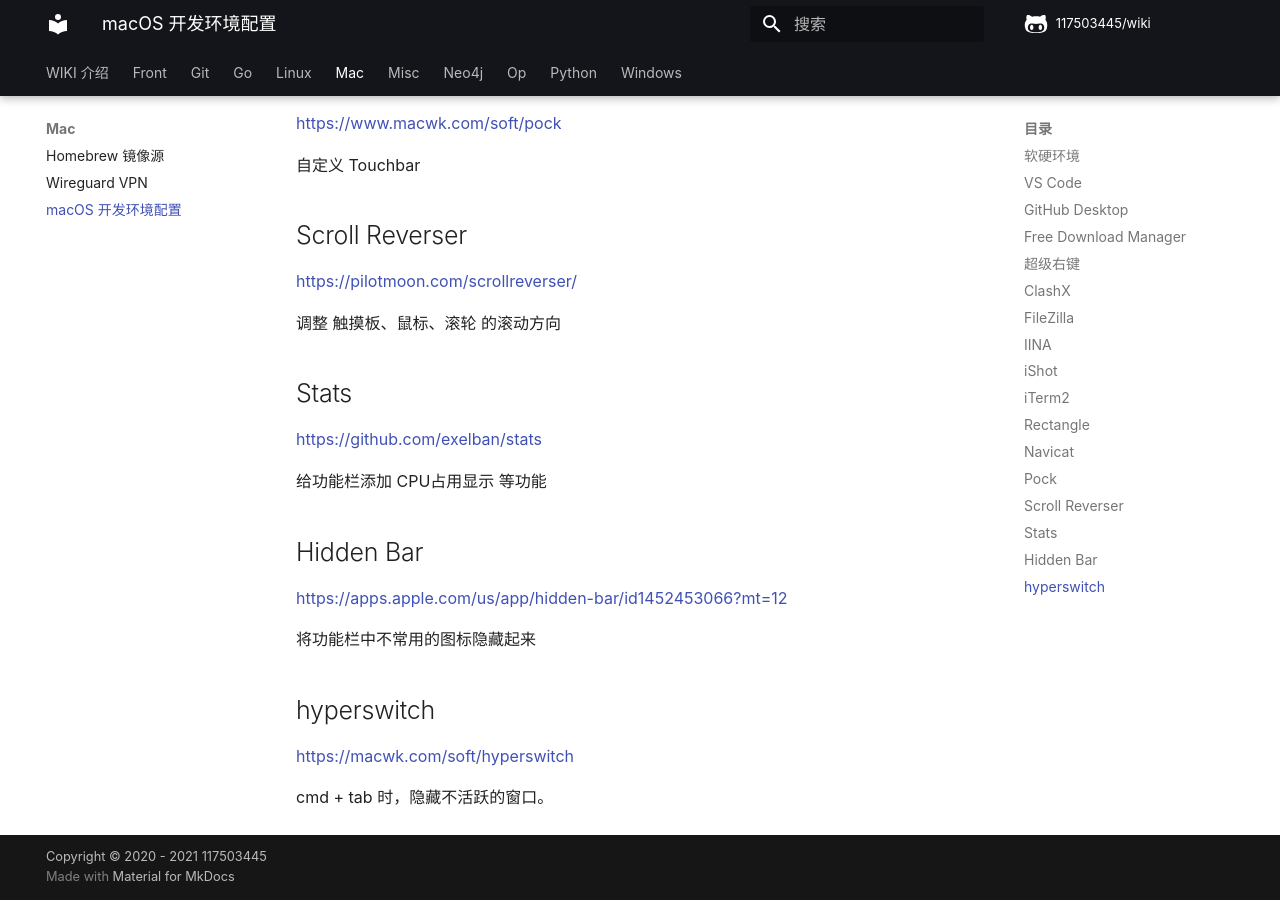
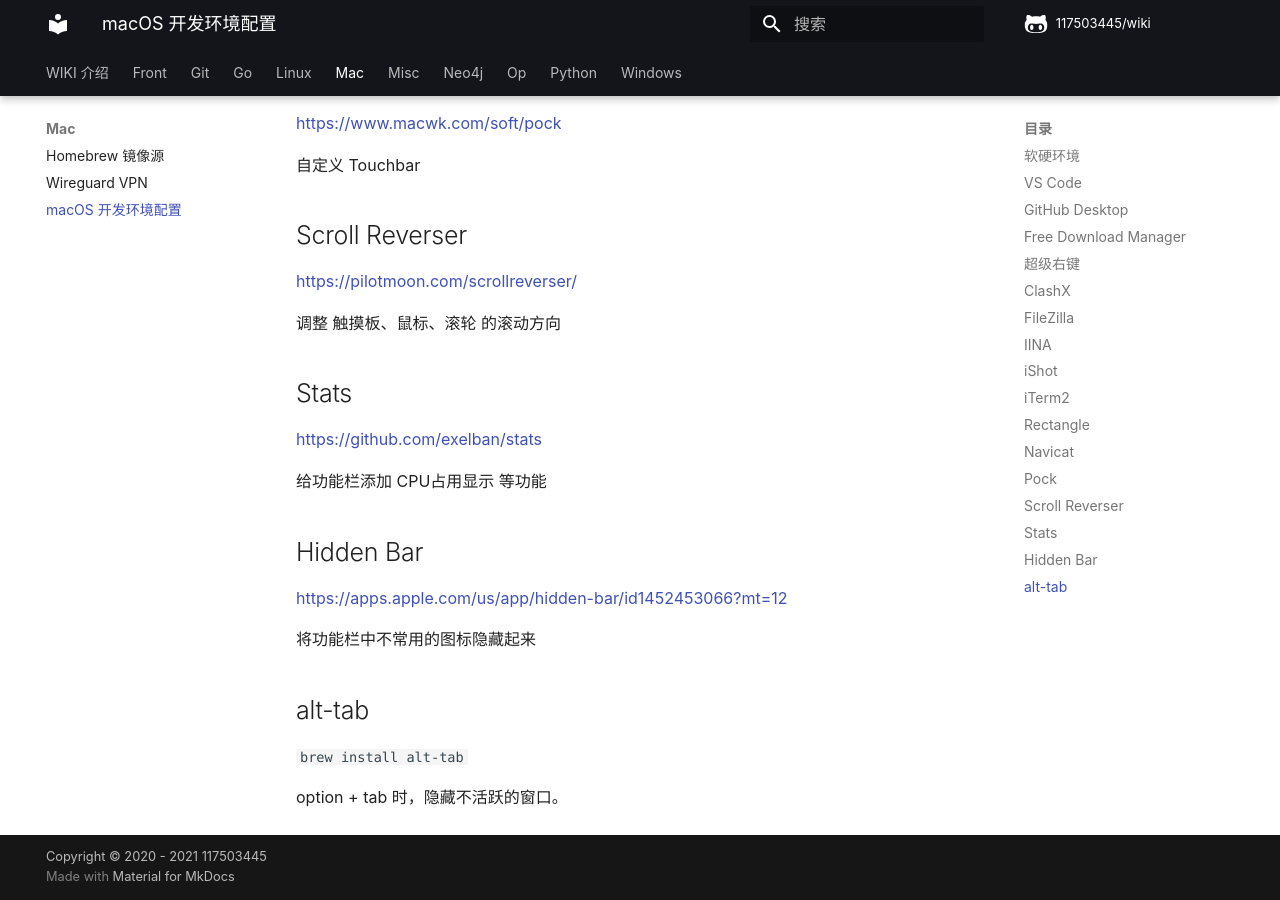
Before and after one commit to 117503445/wiki, an MkDocs documentation site: the page built from docs/mac/macOS 开发环境配置.md, in a window 1280 px wide and 900 px high, scrolled down 2101 px. Built offline with MkDocs 1.6.1 and Material for MkDocs 9.7.7, drawn with Linux system fonts in a browser that asks for light colours; some web fonts are replaced; comment, search, counter and statistics services are not loaded.

Commit message:
Update macOS 开发环境配置.md

```diff
--- a/docs/mac/macOS 开发环境配置.md
+++ b/docs/mac/macOS 开发环境配置.md
@@ -94,8 +94,8 @@ macOS Big Sur 11.6
 
 将功能栏中不常用的图标隐藏起来
 
-## hyperswitch
+## alt-tab
 
-<https://macwk.com/soft/hyperswitch>
+`brew install alt-tab`
 
-cmd + tab 时，隐藏不活跃的窗口。
+option + tab 时，隐藏不活跃的窗口。
```
